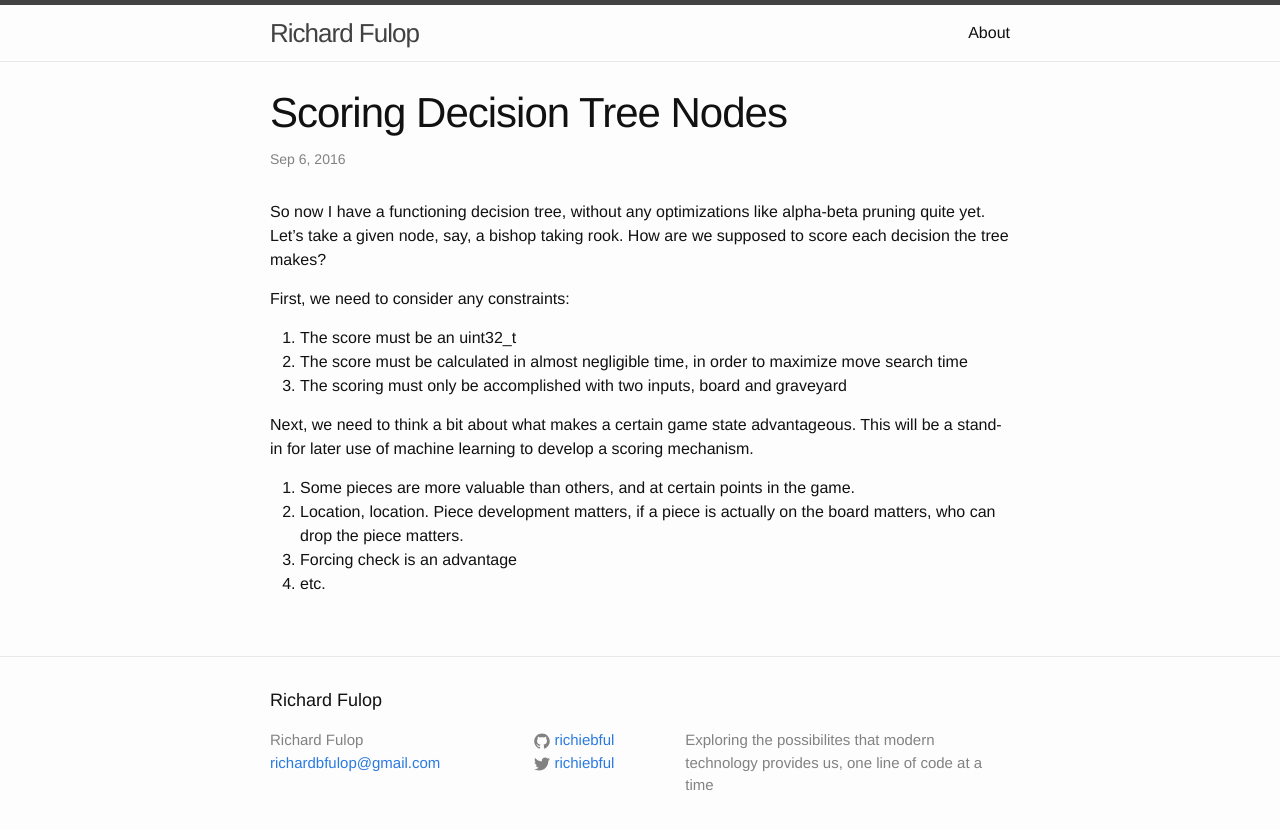
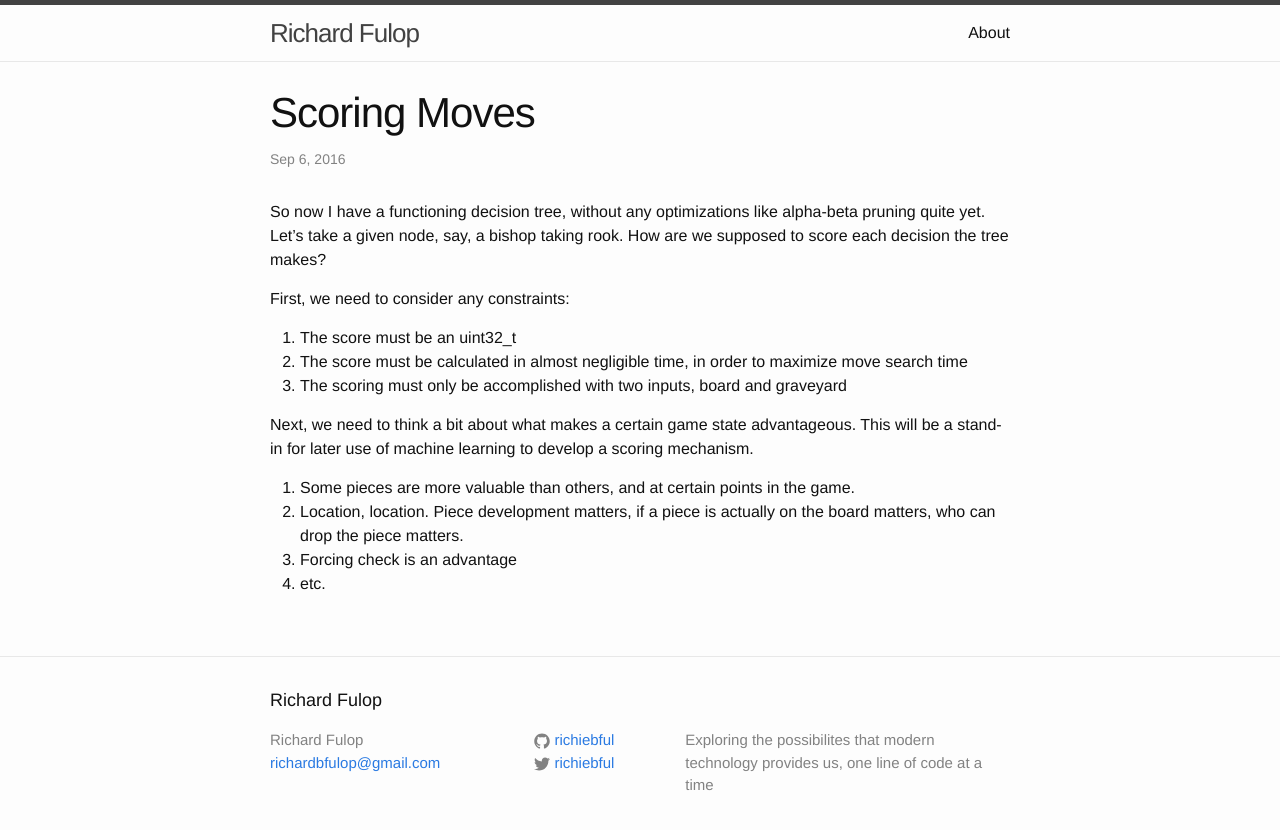
Before and after one commit to richiebful/richiebful.github.io, a Jekyll site: the page built from _posts/2016-09-06-Scoring-Nodes.md, in a window 1280 px wide. Shown: the top 830 px of the page. Built offline with Jekyll 4.4.1, drawn with Linux system fonts in a browser that asks for light colours.

Commit message:
Update 2016-09-06-Scoring-Nodes.md

```diff
--- a/_posts/2016-09-06-Scoring-Nodes.md
+++ b/_posts/2016-09-06-Scoring-Nodes.md
@@ -1,6 +1,6 @@
 ---
 layout: post
-title: Scoring Decision Tree Nodes
+title: Scoring Moves
 date: 2016-09-06 11:03:41
 ---
 
```
